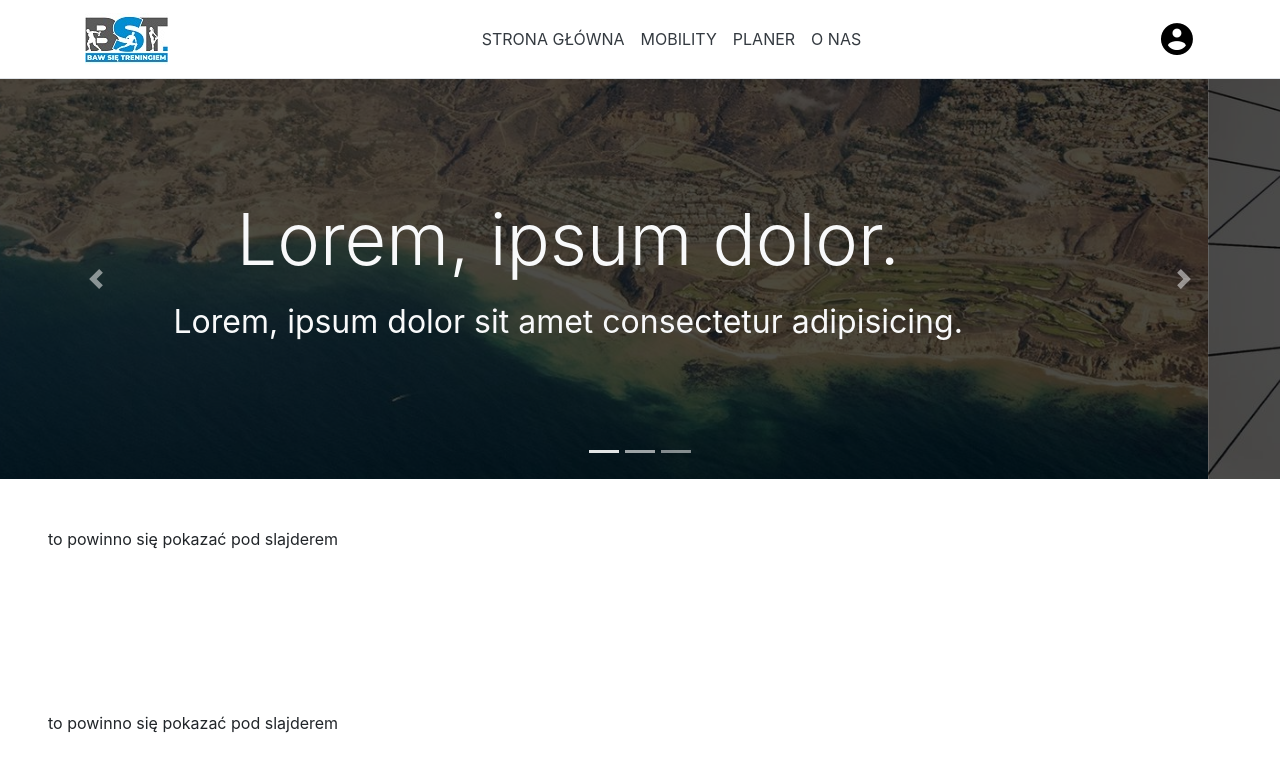
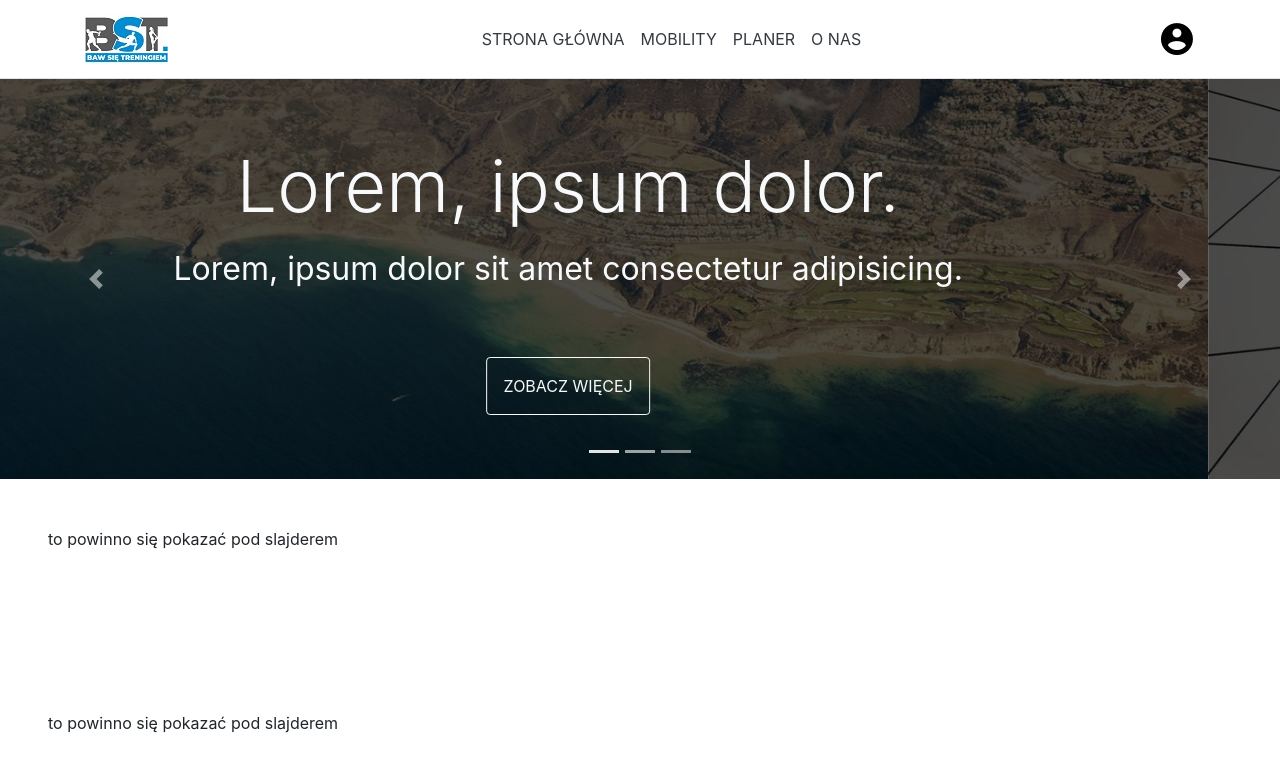
Before and after one commit to piotrpiorkowski/BST-Projekt, an Angular app in the folder ClientApp/: page / in a window 1280 px wide. Shown: the top 772 px of the page. Built offline with nearby package versions, Linux system fonts and the light colour scheme.

Commit message:
slajder - v2

```diff
--- a/ClientApp/src/app/carousel-pause/carousel-pause.component.css
+++ b/ClientApp/src/app/carousel-pause/carousel-pause.component.css
@@ -48,3 +48,8 @@ header {
     background-image: url('../img/main-carousel-3-hq.jpg');
   }
 }*/
+
+.carousel-item a{
+    text-transform:uppercase;
+
+}
--- a/ClientApp/src/app/carousel-pause/carousel-pause.component.html
+++ b/ClientApp/src/app/carousel-pause/carousel-pause.component.html
@@ -14,6 +14,7 @@
           <div class="hero-shadow"></div>
           <p class="display-3">Lorem, ipsum dolor.</p>
           <p class="d-none d-sm-block">Lorem, ipsum dolor sit amet consectetur adipisicing.</p>
+          <a class="btn btn-outline-light button p-3 mt-5" [routerLink]="['/counter']">zobacz więcej</a>
         </div>
       </div>
 
@@ -22,6 +23,7 @@
           <div class="hero-shadow"></div>
           <p class="display-3">Lorem, ipsum dolor.</p>
           <p class="d-none d-sm-block">Lorem, ipsum dolor sit amet consectetur adipisicing.</p>
+          <a class="btn btn-outline-light p-3 mt-5" [routerLink]="['/fetch-data']">zobacz więcej</a>
         </div>
       </div>
 
@@ -30,6 +32,7 @@
           <div class="hero-shadow"></div>
           <p class="display-3">Lorem, ipsum dolor.</p>
           <p class="d-none d-sm-block">Lorem, ipsum dolor sit amet consectetur adipisicing.</p>
+          <a class="btn btn-outline-light p-3 mt-5" [routerLink]="['/about-us']">zobacz więcej</a>
         </div>
       </div>
 
--- a/ClientApp/src/app/home/home.component.html
+++ b/ClientApp/src/app/home/home.component.html
@@ -6,3 +6,4 @@
 
   <p class="p-5">to powinno się pokazać pod slajderem</p>
 </div>
+<!--<img src="assets/images/slider1.jpg" class="d-flex d-block w-100  " alt="...">-->
```
